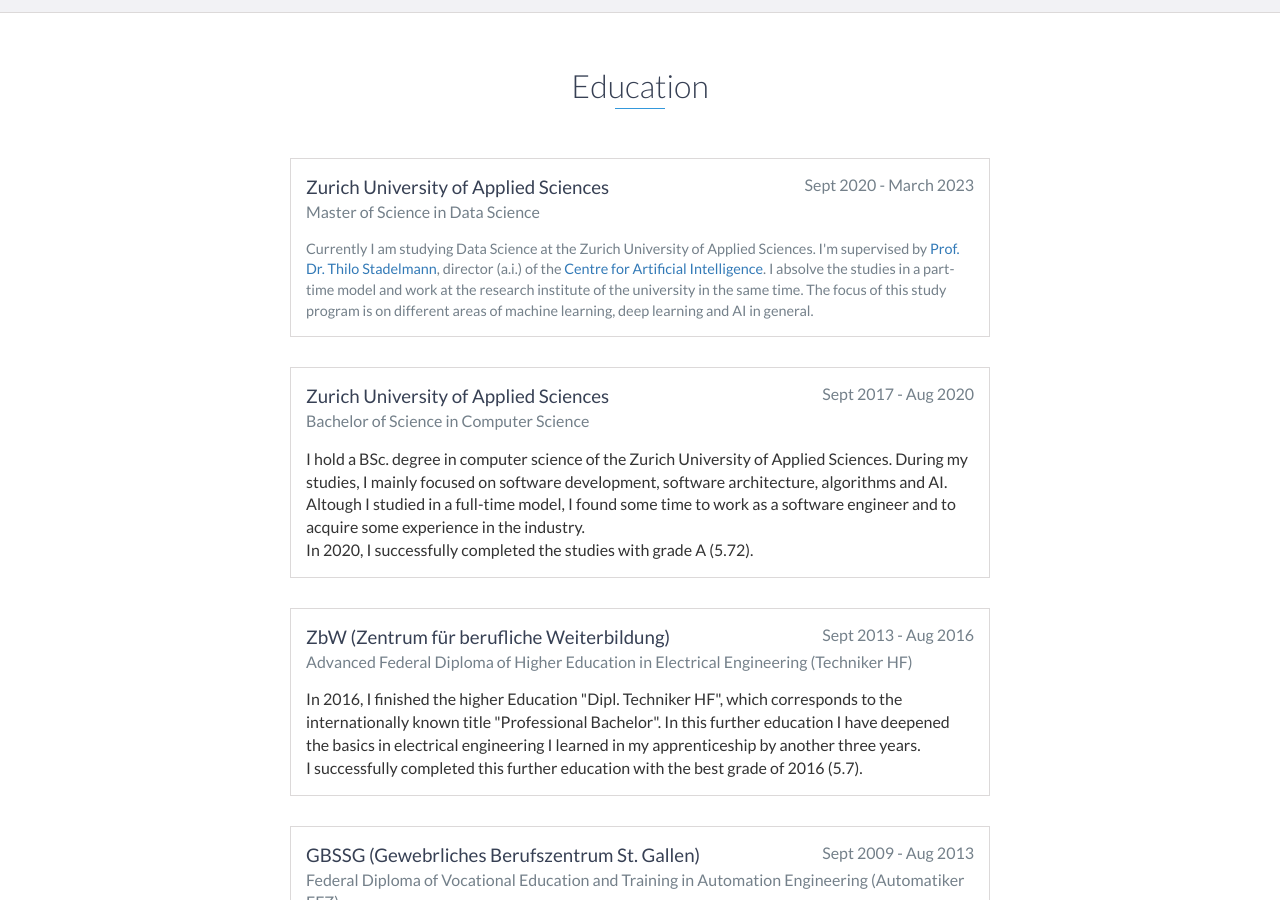
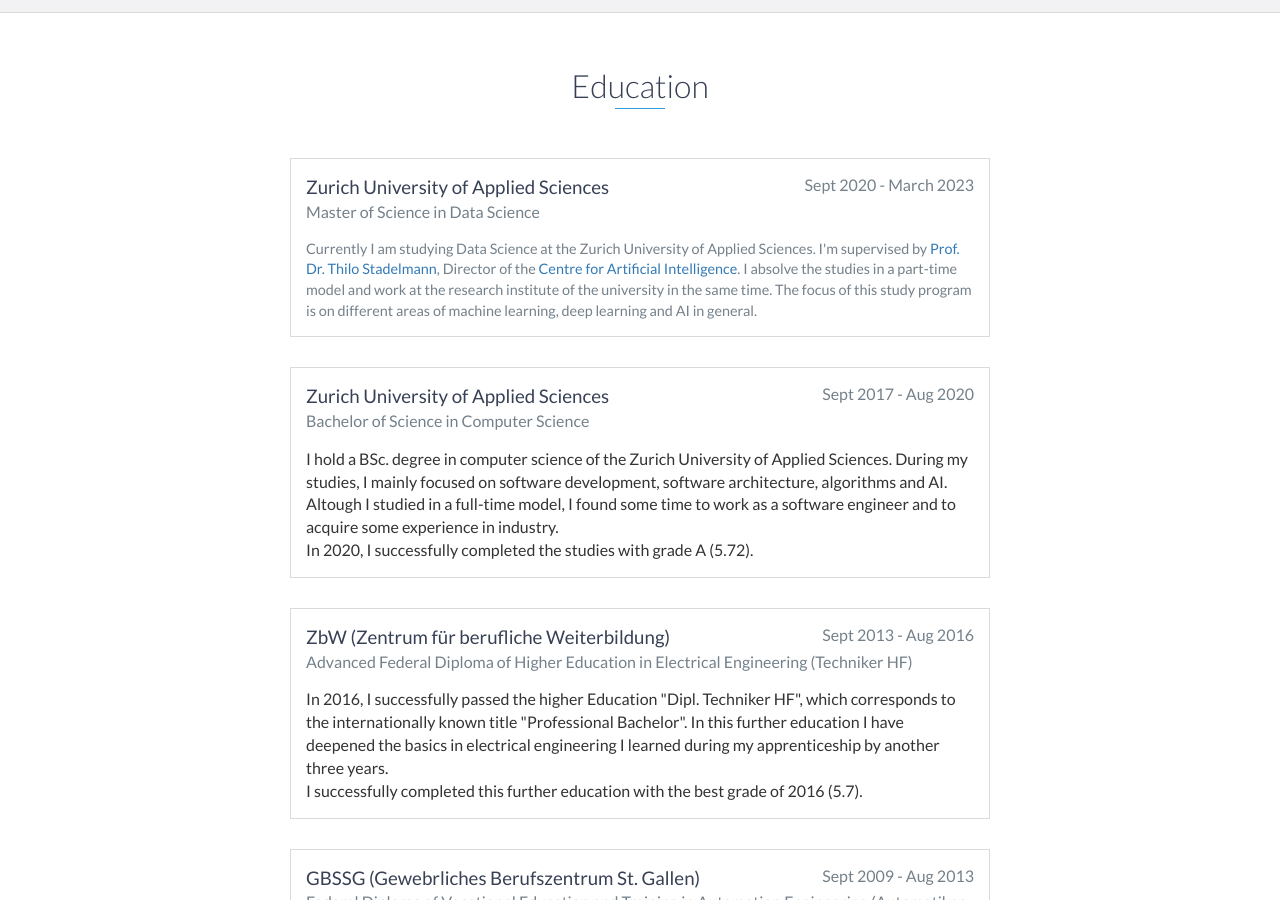
Before and after one commit to sagerpascal/sagerpascal.github.io, a Jekyll site: the page built from index.html, in a window 1280 px wide and 900 px high, scrolled down 2548 px. Built offline with Jekyll 4.4.1, drawn with Linux system fonts in a browser that asks for light colours.

```diff
--- a/index.html
+++ b/index.html
@@ -99,7 +99,7 @@
         <p>
             Currently I am studying Data Science at the Zurich University of Applied Sciences.
             I'm supervised by <a href="https://stdm.github.io/">Prof. Dr.
-            Thilo Stadelmann</a>, director (a.i.) of the <a href="https://www.zhaw.ch/en/engineering/institutes-centres/cai/">Centre for Artificial Intelligence</a>.
+            Thilo Stadelmann</a>, Director of the <a href="https://www.zhaw.ch/en/engineering/institutes-centres/cai/">Centre for Artificial Intelligence</a>.
             I absolve the studies in a part-time model and work at the research institute of the
             university in the same time. The focus of this study program is on different areas of machine learning, deep learning and AI in general.
         </p>
@@ -109,7 +109,7 @@
         <span class="education-date">Sept 2017 - Aug 2020</span>
         <h4>Bachelor of Science in Computer Science</h4>
         I hold a BSc. degree in computer science of the Zurich University of Applied Sciences. During my studies, I mainly focused on software development, software architecture, algorithms and AI.
-        Altough I studied in a full-time model, I found some time to work as a software engineer and to acquire some experience in the industry.<br>
+        Altough I studied in a full-time model, I found some time to work as a software engineer and to acquire some experience in industry.<br>
 
         In 2020, I successfully completed the studies with grade A (5.72).
     </div>
@@ -117,8 +117,8 @@
         <h3>ZbW (Zentrum für berufliche Weiterbildung)</h3>
         <span class="education-date">Sept 2013 - Aug 2016</span>
         <h4>Advanced Federal Diploma of Higher Education in Electrical Engineering (Techniker HF)</h4>
-        In 2016, I finished the higher Education "Dipl. Techniker HF", which corresponds to the internationally known title "Professional Bachelor".
-        In this further education I have deepened the basics in electrical engineering I learned in my apprenticeship by
+        In 2016, I successfully passed the higher Education "Dipl. Techniker HF", which corresponds to the internationally known title "Professional Bachelor".
+        In this further education I have deepened the basics in electrical engineering I learned during my apprenticeship by
         another three years.<br>
         I successfully completed this further education with the best grade of 2016 (5.7).
     </div>
```
